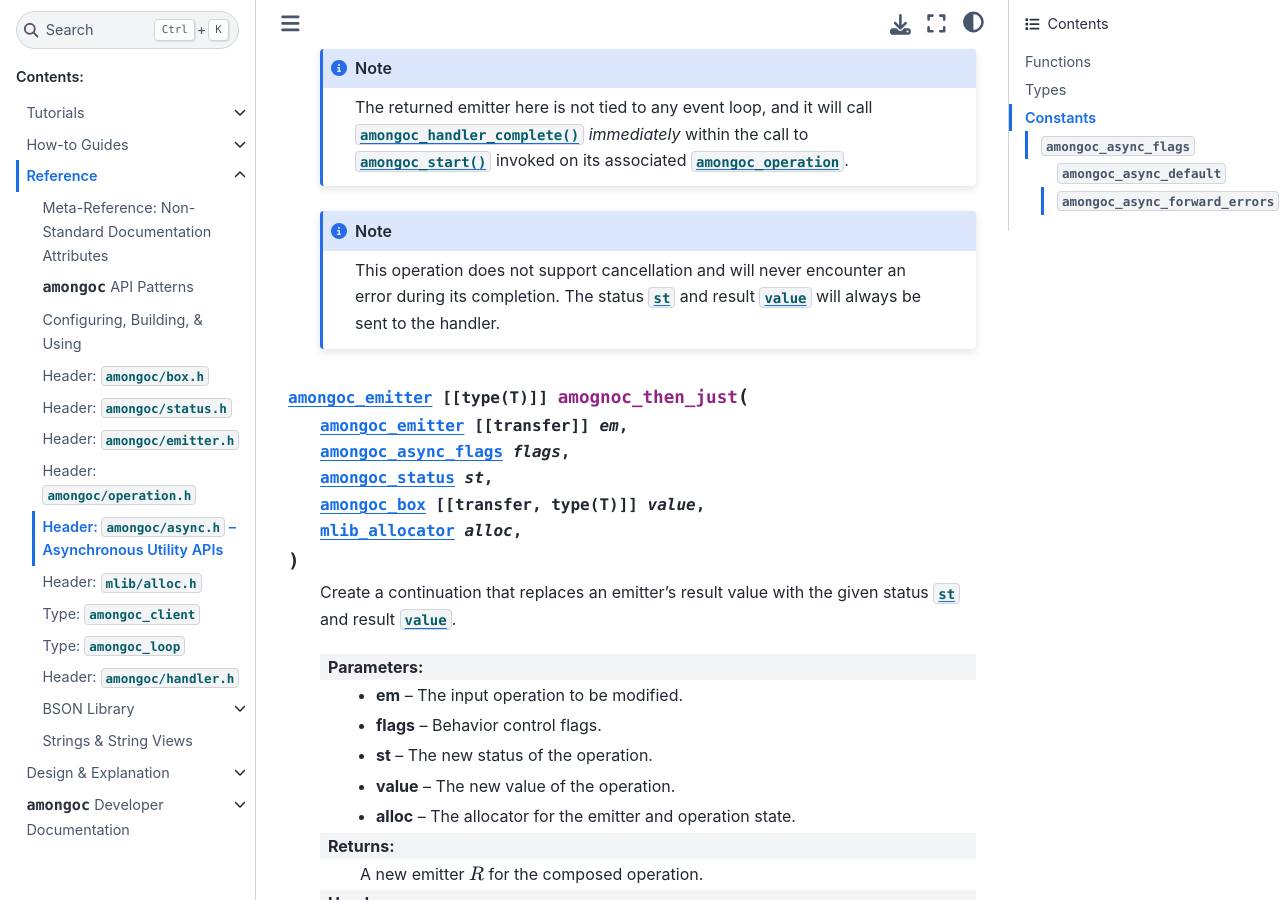
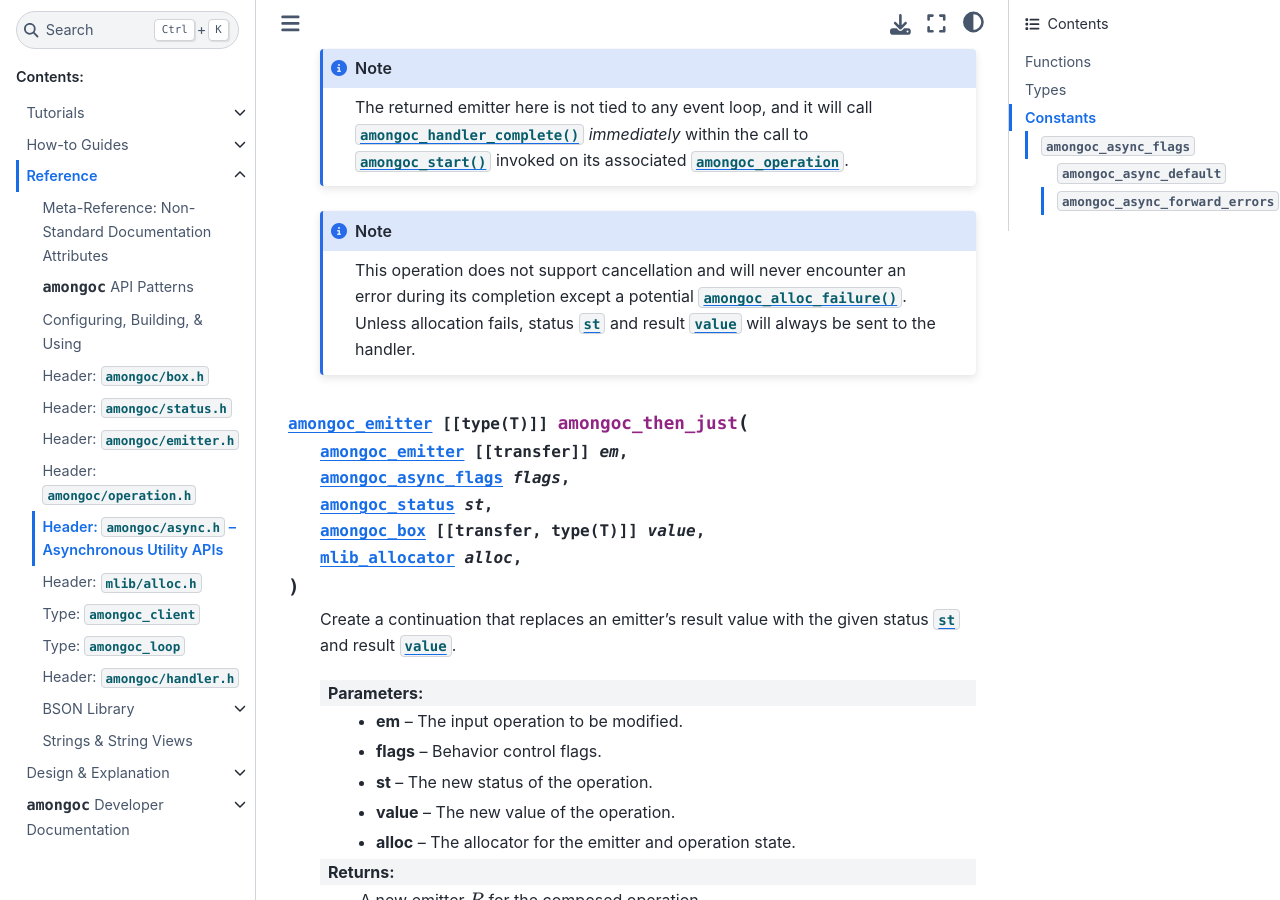
Before and after one commit to mongodb-labs/mongo-c-driver-async, a Sphinx documentation site: the page built from docs/ref/async.rst, in a window 1280 px wide and 900 px high, scrolled down 2409 px. Built offline with Sphinx 7.4.7 and the Sphinx Book theme 1.1.4, drawn with Linux system fonts in a browser that asks for light colours.

Commit message:
Fix an incorrect documentation guarantee.

```diff
--- a/docs/ref/async.rst
+++ b/docs/ref/async.rst
@@ -93,12 +93,13 @@ Functions
   .. note::
 
     This operation does not support cancellation and will never encounter an
-    error during its completion. The status `st` and result `value` will always
-    be sent to the handler.
+    error during its completion except a potential `amongoc_alloc_failure`.
+    Unless allocation fails, status `st` and result `value` will always be sent
+    to the handler.
 
 
 .. function::
-  amongoc_emitter [[type(T)]] amognoc_then_just( \
+  amongoc_emitter [[type(T)]] amongoc_then_just( \
       amongoc_emitter [[transfer]] em, \
       amongoc_async_flags flags, \
       amongoc_status st, \
```
